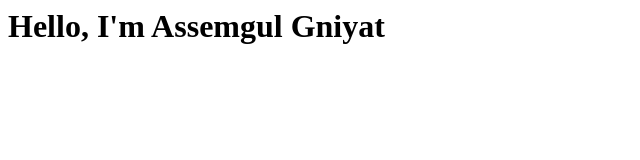
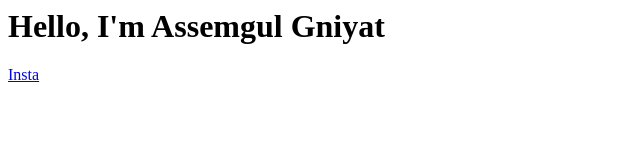
Before and after one commit to assemgniyat/link-site, a plain HTML site: page index.html in a window 1280 px wide. Shown: the full height of the page, 0-640 px from the left. Drawn offline with Linux system fonts and the light colour scheme.

Commit message:
hwefwlek

```diff
--- a/index.html
+++ b/index.html
@@ -1 +1,2 @@
 <h1>Hello, I'm Assemgul Gniyat</h1>
+<a href="https://www.instagram.com/assemgniyat/" target="_blank">Insta</a>
```
